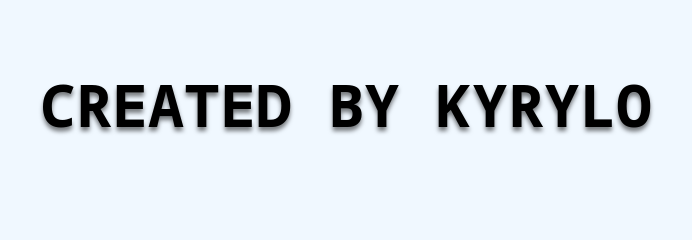
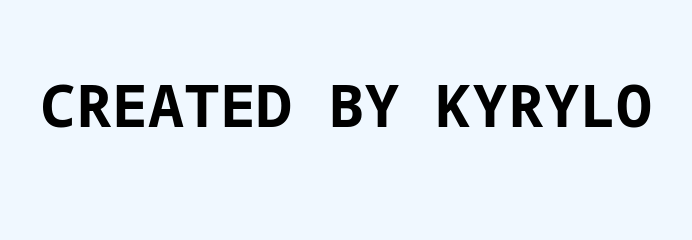
Before and after one commit to niomion/Practice-3.1, a plain HTML site: page index.html in a window 1280 px wide. Shown: the top 240 px of the page, 294-986 px from the left. Drawn offline with Linux system fonts and the light colour scheme; a web font is replaced by a local one.

Commit message:
finale commit

```diff
--- a/css/style.css
+++ b/css/style.css
@@ -42,7 +42,7 @@ header > h2 {
     color: black;
     font-size: 60px;
     font-weight: 600;
-    text-shadow: 0px 4px 4px rgba(0,0,0,0.5);
+    text-shadow: none;
 }
 
 h2 {
```
